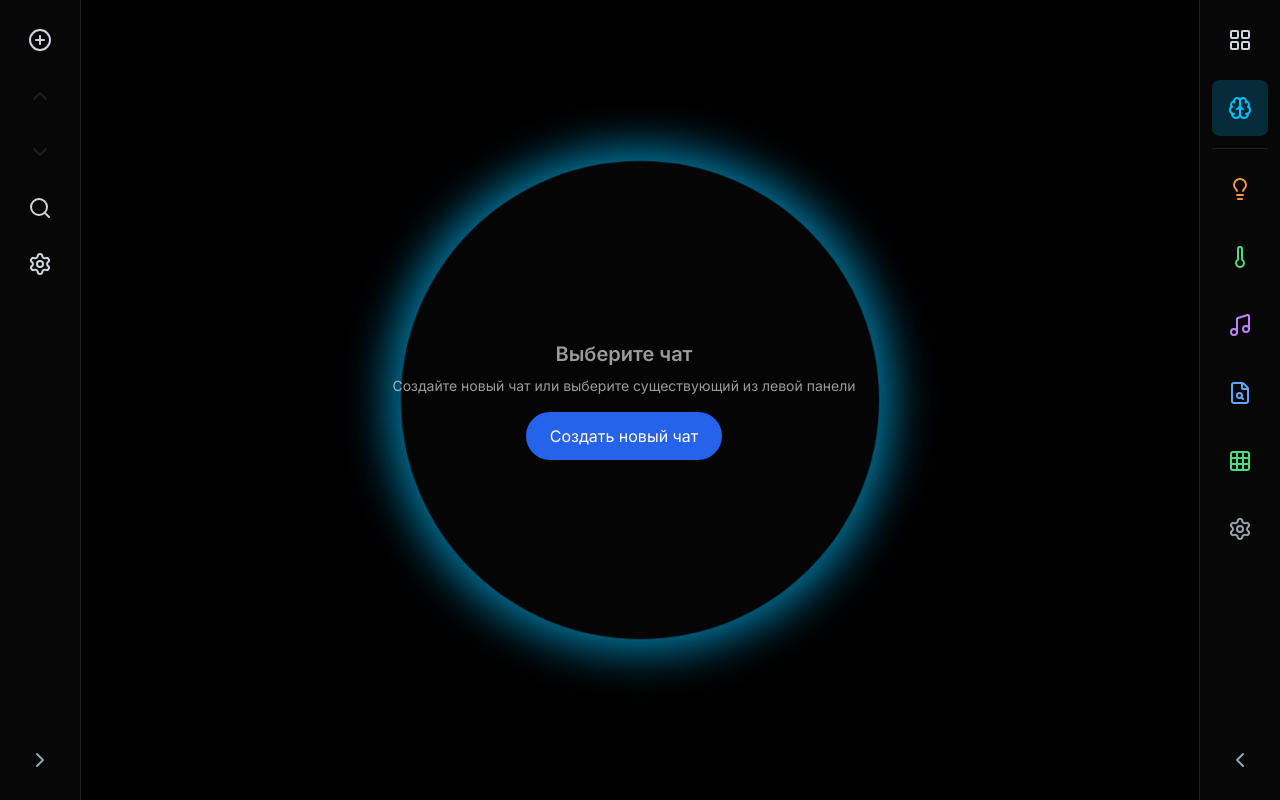
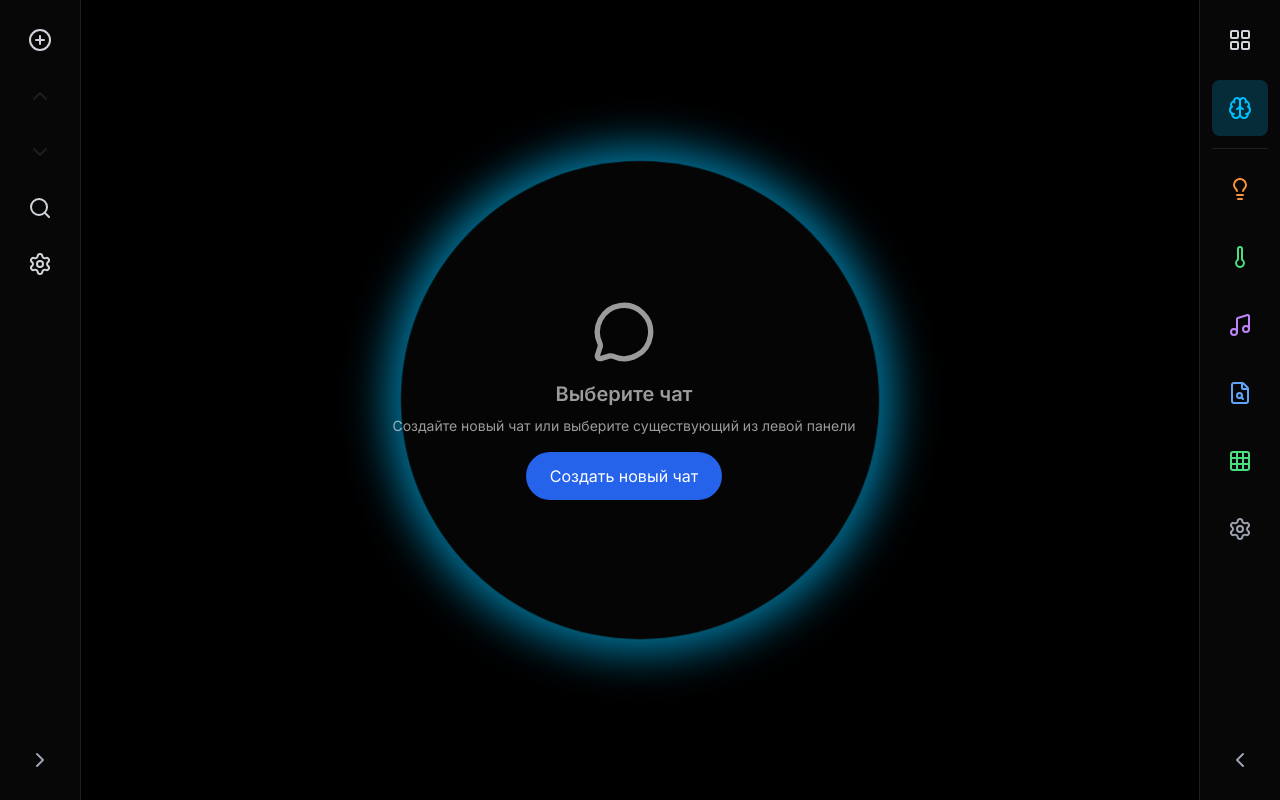
Before and after one commit to NikGor/homeassistant, a Django app: template homeassistant/webapp/templates/webapp/index.html in a window 1280 px wide. Run offline with Django 5.2, Linux system fonts and the light colour scheme; the template is opened without the code that fills it, so the values that code supplies are empty; some libraries are stand-ins or nearby versions.

Commit message:
feat: Re-initialize Lucide icons on message updates and navigation state changes

```diff
--- a/homeassistant/webapp/templates/webapp/index.html
+++ b/homeassistant/webapp/templates/webapp/index.html
@@ -1436,6 +1436,10 @@
             // Scroll to bottom when messages change
             useEffect(() => {
                 scrollToBottom();
+                // Re-initialize Lucide icons after messages render
+                if (typeof lucide !== 'undefined') {
+                    setTimeout(() => lucide.createIcons(), 50);
+                }
             }, [messages]);
 
             // Update navigation buttons when messages change or sidebar state changes
@@ -1450,6 +1454,11 @@
                 // Если индекс не установлен и есть сообщения, показываем последнее
                 if (currentMessageIndex === -1 && assistantMessages.length > 0) {
                     setCurrentMessageIndex(assistantMessages.length - 1);
+                }
+
+                // Re-initialize Lucide icons when navigation state changes
+                if (typeof lucide !== 'undefined') {
+                    setTimeout(() => lucide.createIcons(), 50);
                 }
             }, [messages, currentMessageIndex, isLeftSidebarExpanded]);
 
@@ -1696,10 +1705,11 @@
                     onClick: handleClick,
                     className: `px-3 py-2 rounded-full text-sm font-semibold transition-all duration-300 ${getButtonStyle(button.style)}`
                 }, [
-                    button.icon && React.createElement('span', {
+                    button.icon && React.createElement('i', {
                         key: 'icon',
-                        className: 'mr-2'
-                    }, button.icon),
+                        'data-lucide': button.icon,
+                        className: 'w-4 h-4 inline-block mr-2'
+                    }),
                     React.createElement('span', {
                         key: 'text'
                     }, button.text)
@@ -2032,10 +2042,11 @@
                             onClick: () => executeCommand(button.assistant_request),
                             className: `px-4 py-2 rounded-full font-semibold transition-all duration-300 ${getButtonStyle(button.style)}`
                         }, [
-                            button.icon && React.createElement('span', {
+                            button.icon && React.createElement('i', {
                                 key: 'icon',
-                                className: 'mr-2'
-                            }, button.icon),
+                                'data-lucide': button.icon,
+                                className: 'w-4 h-4 inline-block mr-2'
+                            }),
                             React.createElement('span', {
                                 key: 'text'
                             }, button.text)
```
